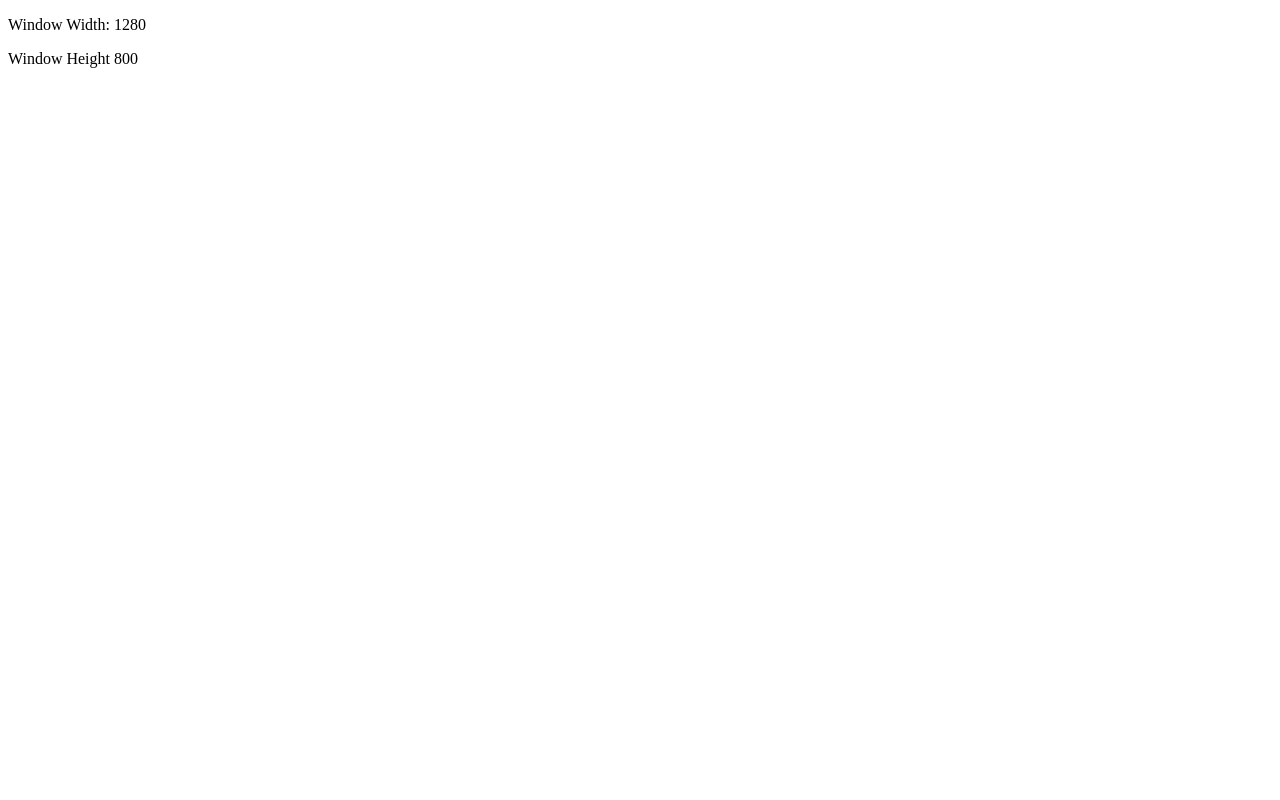
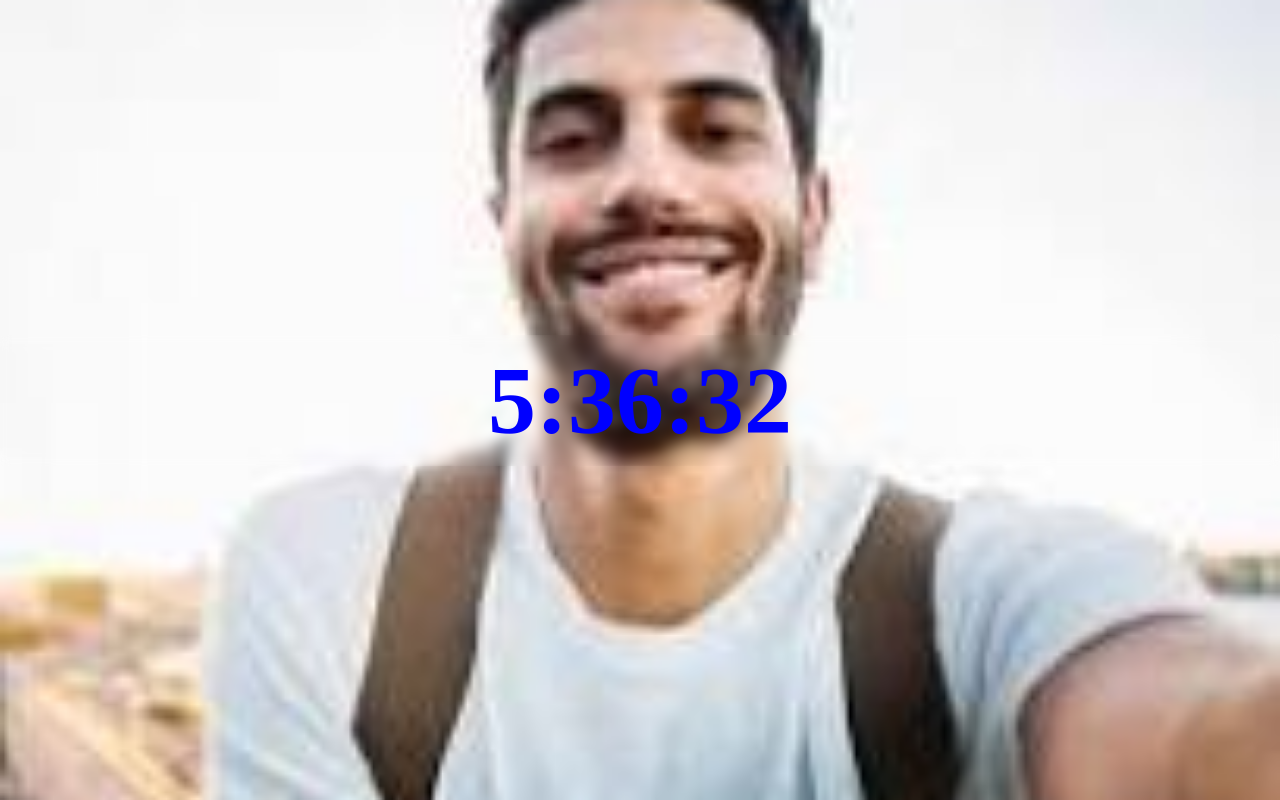
Before and after one commit to vtomov90/ReactLearning, a React (Vite) app in the folder my-react-app/: page / in a window 1280 px wide. Built offline with nearby package versions, Linux system fonts and the light colour scheme.

Commit message:
digital-clock

```diff
--- a/my-react-app/src/App.jsx
+++ b/my-react-app/src/App.jsx
@@ -1,8 +1,8 @@
-import MyComponent from "./MyComponent.jsx"
+import DigitalClock from "./DigitalClock.jsx"
 function App() {
   return(
     <>
-      <MyComponent></MyComponent>
+      <DigitalClock></DigitalClock>
     </>
   )
 }
--- a/my-react-app/src/DigitalClock.jsx
+++ b/my-react-app/src/DigitalClock.jsx
@@ -1 +1,34 @@
-import
+import React, {useState, useEffect} from "react";
+
+function DigitalClock(){
+
+    const [time, setTime] = useState(new Date());
+
+    useEffect(() => {
+        const intervalId = setInterval(() =>{
+            setTime(new Date());
+        }, 1000);
+        return () => clearInterval(intervalId);
+    }, []);
+
+    function formatTime(){
+        let hours = time.getHours();
+        let minutes = time.getMinutes();
+        let seconds = time.getSeconds();
+        let meridiem = hours >= 12? "PM" : "AM";
+
+        hours = hours % 12 || 12;
+
+        return `${hours}:${minutes}:${seconds}`;
+    }
+
+
+    return(
+        <div className="clock-container">
+            <div className="clock">
+                <span>{formatTime()}</span>
+            </div>
+        </div>
+    )
+}
+export default DigitalClock
--- a/my-react-app/src/index.css
+++ b/my-react-app/src/index.css
@@ -1,11 +1,24 @@
-.welcome-message{
-  font-size: 2.5em;
-  background-color: green;
-  color: white;
-  padding: 10px;
-  border-radius: 5px;
+body{
+  background-image: url(assets/customers02.jpg);
+  background-size: cover;
+  background-position: center;
+  background-repeat: no-repeat;
+  background-attachment: fixed;
   margin: 0;
+  display: flex;
+  justify-content: center;
+  align-items: center;
+  min-height: 100vh;
 }
-.login-prompt{
-  background: red;
+.clock-container{
+  backdrop-filter: blur(5px);
+  width: 100vw;
+  padding: 10px 0;
 }
+.clock{
+  color: blue;
+  font-size: 6rem;
+  font-weight: bold;
+  text-align: center;
+  text-shadow: 3px 3px 5px hsl(0,0,0,0.1) ;
+}
```
